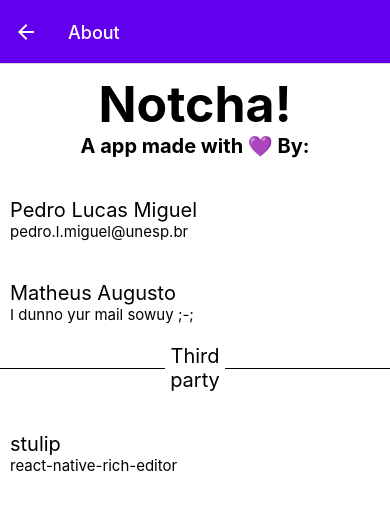
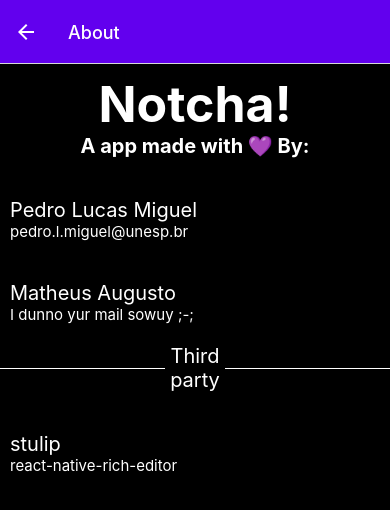
Before and after one commit to PedroLucasMiguel/notcha, a React Native app in the folder Notcha/: screen /AboutScreen in a window 390 px wide. Shown: the top 510 px of the page. Built offline with nearby package versions, Linux system fonts and the light colour scheme.

Commit message:
Implementing contexts and Dark theme!
Now we have the dark theme option enabled by the fact that
we are now using te "context api".

```diff
--- a/Notcha/App.js
+++ b/Notcha/App.js
@@ -7,6 +7,7 @@ import UserNavigation from './screens/UserNavigation';
 import NoteEditor from './screens/NoteEditor';
 import { MaterialColors } from './utils/MaterialDesign';
 import AboutScreen from './screens/AboutScreen';
+import AppContextProvider from './Context';
 
 const Stack = createNativeStackNavigator();
 
@@ -24,6 +25,7 @@ const Stack = createNativeStackNavigator();
 
 export default function App() {
   return(
+    <AppContextProvider>
       <NavigationContainer>
         <StatusBar
           backgroundColor={MaterialColors.purple_700}
@@ -64,5 +66,6 @@ export default function App() {
           />
         </Stack.Navigator>
       </NavigationContainer>
+    </AppContextProvider>
   );
 }
--- /dev/null
+++ b/Notcha/Context.js
@@ -0,0 +1,13 @@
+import React, { useState, createContext } from 'react'
+
+export const AppContext = createContext({});
+
+export default function AppContextProvider(props) {
+    const [darkTheme, setDarkTheme] = useState(true)
+
+    return(
+        <AppContext.Provider value={{ darkTheme, setDarkTheme }}>
+            {props.children}
+        </AppContext.Provider>
+    );
+}
--- a/Notcha/screens/AboutScreen.js
+++ b/Notcha/screens/AboutScreen.js
@@ -1,28 +1,37 @@
-import React from "react";
+import React, { useContext, useState, useEffect } from "react";
 import { ScrollView, Text, StyleSheet, View } from "react-native";
 import { MaterialStyles } from "../utils/MaterialDesign";
 import Separator from "../utils/Components/Separator";
+import { AppContext } from "../Context";
 
 export default function AboutScreen() {
+
+  const theme = useContext(AppContext).darkTheme;
+  const [pageTheme, setPageTheme] = useState(theme ? [MaterialStyles.dt_background, Styles.dt_title, Styles.dt_title2, Styles.dt_author, Styles.dt_author_data] : [MaterialStyles.wt_background, Styles.wt_title, Styles.wt_title2, Styles.wt_author, Styles.wt_author_data]);
+
+  useEffect(() => {
+    setPageTheme(theme ? [MaterialStyles.dt_background, Styles.dt_title, Styles.dt_title2, Styles.dt_author, Styles.dt_author_data] : [MaterialStyles.wt_background, Styles.wt_title, Styles.wt_title2, Styles.wt_author, Styles.wt_author_data]);
+  }, [theme]);
+
   return(
-    <ScrollView style={MaterialStyles.wt_background}>
-      <Text style={Styles.title}>Notcha!</Text>
-      <Text style={Styles.title2}>A app made with 💜 By:</Text>
-      <Text style={Styles.author}>Pedro Lucas Miguel</Text>
-      <Text style={Styles.author_data}>pedro.l.miguel@unesp.br</Text>
-      <Text style={Styles.author}>Matheus Augusto</Text>
-      <Text style={Styles.author_data}>I dunno yur mail sowuy ;-;</Text>
+    <ScrollView style={pageTheme[0]}>
+      <Text style={pageTheme[1]}>Notcha!</Text>
+      <Text style={pageTheme[2]}>A app made with 💜 By:</Text>
+      <Text style={pageTheme[3]}>Pedro Lucas Miguel</Text>
+      <Text style={pageTheme[4]}>pedro.l.miguel@unesp.br</Text>
+      <Text style={pageTheme[3]}>Matheus Augusto</Text>
+      <Text style={pageTheme[4]}>I dunno yur mail sowuy ;-;</Text>
       <View style={Styles.third_party_view}>
         <Separator text='Third party' />
-        <Text style={Styles.author}>stulip</Text>
-        <Text style={Styles.author_data}>react-native-rich-editor</Text>
+        <Text style={pageTheme[3]}>stulip</Text>
+        <Text style={pageTheme[4]}>react-native-rich-editor</Text>
       </View>
     </ScrollView>
   );
 }
 
 const Styles = StyleSheet.create({
-  title: {
+  wt_title: {
     color: '#000000',
     textAlign: 'center',
     fontSize: 50,
@@ -30,23 +39,50 @@ const Styles = StyleSheet.create({
     marginTop: 10,
   },
 
-  title2: {
+  dt_title: {
+    color: '#FFFFFF',
+    textAlign: 'center',
+    fontSize: 50,
+    fontWeight: 'bold',
+    marginTop: 10,
+  },
+
+  wt_title2: {
     color: '#000000',
     textAlign: 'center',
     fontSize: 20,
     fontWeight: 'bold',
-
   },
 
-  author: {
+  dt_title2: {
+    color: '#FFFFFF',
+    textAlign: 'center',
+    fontSize: 20,
+    fontWeight: 'bold',
+  },
+
+  wt_author: {
     color: '#000000',
     fontSize: 20,
     marginLeft: 10,
     marginTop: 40,
   },
 
-  author_data: {
+  dt_author: {
+    color: '#FFFFFF',
+    fontSize: 20,
+    marginLeft: 10,
+    marginTop: 40,
+  },
+
+  wt_author_data: {
     color: '#000000',
+    fontSize: 15,
+    marginLeft: 10,
+  },
+
+  dt_author_data: {
+    color: '#FFFFFF',
     fontSize: 15,
     marginLeft: 10,
   },
@@ -54,4 +90,5 @@ const Styles = StyleSheet.create({
   third_party_view: {
     marginTop: 20,
   }
+
 });
--- a/Notcha/screens/ConfigScreen.js
+++ b/Notcha/screens/ConfigScreen.js
@@ -1,7 +1,8 @@
-import React, {useState} from "react";
+import React, { useState, useContext, useEffect } from "react";
 import { ScrollView, View, Text, StyleSheet, Switch, ToastAndroid, TextInput } from "react-native";
 import { PrimaryButton } from "../utils/Components/CustomButtons";
 import { MaterialStyles, MaterialColors } from "../utils/MaterialDesign";
+import { AppContext } from '../Context'
 
 function wipMessage() {
   ToastAndroid.showWithGravityAndOffset(
@@ -14,20 +15,35 @@ function wipMessage() {
 }
 
 export default function ConfigScreen() {
+
+  const { darkTheme, setDarkTheme } = useContext(AppContext);
+  const [pageTheme, setPageTheme] = useState(darkTheme ? [MaterialStyles.dt_background, Styles.dt_section_title, Styles.dt_section_item] : [MaterialStyles.wt_background, Styles.wt_section_title, Styles.wt_section_item]);
+
   const [darkThemeSwitch, setDarkThemeSwitch] = useState(false)
 
+  useEffect(() => {
+    setPageTheme(darkTheme ? [MaterialStyles.dt_background, Styles.dt_section_title, Styles.dt_section_item] : [MaterialStyles.wt_background, Styles.wt_section_title, Styles.wt_section_item]);
+  }, [darkTheme])
+
   return(
-    <ScrollView style={MaterialStyles.wt_background}>
+    <ScrollView style={pageTheme[0]}>
       <View style={Styles.section_view}>
-        <Text style={Styles.section_title}>
+        <Text style={pageTheme[1]}>
           Theming
         </Text>
         <View style={Styles.section_inside_view}>
-          <Text style={Styles.section_item}>Use Dark theme: </Text>
+          <Text style={pageTheme[2]}>Use Dark theme: </Text>
           <Switch
-            onValueChange={(v) => setDarkThemeSwitch(v)}
-            onChange={wipMessage}
-            value={darkThemeSwitch}
+            onValueChange={(v) => {
+              setDarkThemeSwitch(v);
+            }}
+            onChange={() => {
+              if (darkTheme)
+                setDarkTheme(false);
+              else
+                setDarkTheme(true);
+            }}
+            value={darkTheme}
             thumbColor={MaterialColors.purple_700}
             trackColor={MaterialColors.purple_500}
           />
@@ -35,11 +51,11 @@ export default function ConfigScreen() {
       </View>
 
       <View style={Styles.section_view}>
-        <Text style={Styles.section_title}>
+        <Text style={pageTheme[1]}>
           Files
         </Text>
         <View>
-          <Text style={Styles.section_item}>Default new file name: </Text>
+          <Text style={pageTheme[2]}>Default new file name: </Text>
           <TextInput defaultValue='NewFile' style={Styles.file_name_field} />
         </View>
       </View>
@@ -75,15 +91,28 @@ const Styles = StyleSheet.create({
     flexDirection: 'row',
   },
 
-  section_title: {
+  wt_section_title: {
     color: '#000000',
     fontSize: 35,
     fontWeight: 'bold',
     paddingBottom: 20,
   },
 
-  section_item: {
+  dt_section_title: {
+    color: '#FFFFFF',
+    fontSize: 35,
+    fontWeight: 'bold',
+    paddingBottom: 20,
+  },
+
+  wt_section_item: {
     color: '#000000',
+    fontSize: 20,
+    paddingBottom: 10,
+  },
+
+  dt_section_item: {
+    color: '#FFFFFF',
     fontSize: 20,
     paddingBottom: 10,
   },
--- a/Notcha/screens/LoginScreen.js
+++ b/Notcha/screens/LoginScreen.js
@@ -1,9 +1,9 @@
-import React from "react";
+import React, { useContext, useState, useEffect } from "react";
 import { ScrollView, Text, StyleSheet, Image, ToastAndroid, View } from "react-native";
 import { PrimaryButton, RoundIconButton } from "../utils/Components/CustomButtons";
 import { MaterialColors } from "../utils/MaterialDesign";
 import Separator from "../utils/Components/Separator";
-
+import { AppContext } from "../Context";
 /*
   Here we have out "Login screen"
 
@@ -12,14 +12,22 @@ import Separator from "../utils/Components/Separator";
 */
 
 export default function Login({navigation}) {
+
+  const theme = useContext(AppContext).darkTheme;
+  const [pageTheme, setPageTheme] = useState(theme ? [Styles.dt_main_view, Styles.dt_login_text, '#FFFFFF'] : [Styles.wt_main_view, Styles.wt_login_text, '#000000']);
+
+  useEffect(() => {
+    setPageTheme(theme ? [Styles.dt_main_view, Styles.dt_login_text, '#FFFFFF'] : [Styles.wt_main_view, Styles.wt_login_text, '#000000']);
+  }, [theme]);
+
   return(
 
-    <ScrollView style={Styles.main_view}>
+    <ScrollView style={pageTheme[0]}>
       <View style={Styles.about_view}>
         <RoundIconButton
           color={MaterialColors.purple_100}
           iconName='information-variant'
-          iconColor='#000000'
+          iconColor={pageTheme[2]}
           size={40}
           onPress={() => navigation.navigate('AboutScreen')}
         />
@@ -28,7 +36,7 @@ export default function Login({navigation}) {
         source={{uri: 'https://assets.pokemon.com/assets/cms2/img/pokedex/full/162.png'}}
         style={Styles.logo}
       />
-      <Text style={Styles.login_text}>Welcome to Notcha</Text>
+      <Text style={pageTheme[1]}>Welcome to Notcha</Text>
       <PrimaryButton
         title='Login as Google'
         padding={30}
@@ -60,13 +68,27 @@ export default function Login({navigation}) {
 }
 
 const Styles = StyleSheet.create({
-  main_view: {
+  wt_main_view: {
     backgroundColor: '#FFFFFF',
     paddingTop: 5,
   },
 
-  login_text: {
+  dt_main_view: {
+    backgroundColor: '#000000',
+    paddingTop: 5,
+  },
+
+  wt_login_text: {
     color: '#000000',
+    fontSize: 40,
+    fontWeight: 'bold',
+    textAlign: 'center',
+    paddingBottom: 55,
+    paddingTop: 10,
+  },
+
+  dt_login_text: {
+    color: '#FFFFFF',
     fontSize: 40,
     fontWeight: 'bold',
     textAlign: 'center',
--- a/Notcha/screens/NoteEditor.js
+++ b/Notcha/screens/NoteEditor.js
@@ -1,29 +1,31 @@
-import React, { useRef, useState } from "react";
-import {
-  ScrollView,
-  TextInput,
-  Text,
-  View,
-  StyleSheet,
-  ToastAndroid,
-} from "react-native";
+import React, { useRef, useState, useContext, useEffect } from "react";
+import { ScrollView, TextInput, Text, View, StyleSheet, ToastAndroid } from "react-native";
 import { MaterialStyles, MaterialColors } from "../utils/MaterialDesign";
 import { actions, RichEditor, RichToolbar } from "react-native-pell-rich-editor";
 import MaterialCommunityIcons from 'react-native-vector-icons/MaterialCommunityIcons';
+import { AppContext } from "../Context";
 
 export default function NoteEditor({route, navigation}) {
+
+  const theme = useContext(AppContext).darkTheme;
+  const [pageTheme, setPageTheme] = useState(theme ? [MaterialStyles.dt_background, Styles.dt_file_name] : [MaterialStyles.wt_background, Styles.wt_file_name]);
+
   const richText = useRef(null);
   const editorView = useRef(null);
   const [editorText, setEditorText] = useState('');
 
+  useEffect(() => {
+    setPageTheme(theme ? [MaterialStyles.dt_background, Styles.dt_file_name] : [MaterialStyles.wt_background, Styles.wt_file_name]);
+  }, [theme])
+
   return(
     <ScrollView
-      style={MaterialStyles.wt_background}
+      style={pageTheme[0]}
       ref={editorView}
       onContentSizeChange={ () => editorView.current.scrollToEnd({ animated: false })}
     >
       <View style={Styles.file_name_view}>
-        <Text style={Styles.file_name}>File name:</Text>
+        <Text style={pageTheme[1]}>File name:</Text>
         <TextInput
           defaultValue={route.params.fileName}
           style={Styles.file_name_field}
@@ -94,8 +96,15 @@ const Styles = StyleSheet.create({
     marginTop: 10,
   },
 
-  file_name: {
+  wt_file_name: {
     color: '#000000',
+    fontWeight: 'bold',
+    fontSize: 25,
+    paddingBottom: 10,
+  },
+
+  dt_file_name: {
+    color: '#FFFFFF',
     fontWeight: 'bold',
     fontSize: 25,
     paddingBottom: 10,
--- a/Notcha/screens/UserNotes.js
+++ b/Notcha/screens/UserNotes.js
@@ -1,8 +1,9 @@
-import React from "react";
-import { ScrollView, View, StyleSheet, Alert, ToastAndroid } from "react-native";
+import React, { useContext, useState, useEffect } from "react";
+import { ScrollView, View, StyleSheet, Alert, ToastAndroid, Text } from "react-native";
 import { MaterialStyles } from "../utils/MaterialDesign";
 import { PrimaryButton, SecondaryButton } from "../utils/Components/CustomButtons";
 import Separator from "../utils/Components/Separator";
+import { AppContext } from "../Context";
 
 export default function UserNotes({navigation}) {
 
@@ -44,9 +45,17 @@ export default function UserNotes({navigation}) {
     );
   }
 
+  const darkTheme = useContext(AppContext).darkTheme;
+  const [pageTheme, setPageTheme] = useState(darkTheme ? MaterialStyles.dt_background : MaterialStyles.wt_background);
+
+  useEffect(() => {
+    setPageTheme(darkTheme ? MaterialStyles.dt_background : MaterialStyles.wt_background);
+  }, [darkTheme]);
+
   return(
-    <ScrollView style={MaterialStyles.wt_background}>
+    <ScrollView style={pageTheme}>
       <View style={Styles.topView}>
+        <Text style={{color: 'black'}}>{}</Text>
         <PrimaryButton
           title='Create a note'
           padding={30}
--- a/Notcha/utils/Components/CustomButtons.js
+++ b/Notcha/utils/Components/CustomButtons.js
@@ -1,13 +1,8 @@
-import React from "react";
-import {
-  View,
-  TouchableHighlight,
-  Pressable,
-  Text,
-} from "react-native";
+import React, { useContext, useState, useEffect } from "react";
+import { View, TouchableHighlight, Pressable, Text } from "react-native";
 import MaterialCommunityIcons from 'react-native-vector-icons/MaterialCommunityIcons';
-
 import { MaterialColors } from "../MaterialDesign";
+import { AppContext } from '../../Context'
 
 function CustomButton(props) {
 
@@ -127,6 +122,13 @@ function CustomPressableButton(props) {
 
 function PrimaryButton(props) {
 
+  const darkTheme = useContext(AppContext).darkTheme;
+  const [tColor, setTColor] = useState(darkTheme ? '#FFFFFF' : '#000000');
+
+  useEffect(() => {
+    setTColor(darkTheme ? '#FFFFFF' : '#000000');
+  }, [darkTheme]);
+
   /*
     Props:
       - title
@@ -140,7 +142,7 @@ function PrimaryButton(props) {
   return(
     <CustomButton
       color={MaterialColors.purple_200}
-      textColor='#000000'
+      textColor={tColor}
       title={props.title}
       width={props.width}
       height={props.height}
@@ -153,6 +155,13 @@ function PrimaryButton(props) {
 }
 
 function SecondaryButton(props) {
+
+  const darkTheme = useContext(AppContext).darkTheme;
+  const [tColor, setTColor] = useState(darkTheme ? '#FFFFFF' : '#000000');
+
+  useEffect(() => {
+    setTColor(darkTheme ? '#FFFFFF' : '#000000');
+  }, [darkTheme]);
 
   /*
     Props:
@@ -168,7 +177,7 @@ function SecondaryButton(props) {
   return(
     <CustomPressableButton
       color={MaterialColors.purple_100}
-      textColor='#000000'
+      textColor={tColor}
       title={props.title}
       width={props.width}
       height={props.height}
--- a/Notcha/utils/Components/Separator.js
+++ b/Notcha/utils/Components/Separator.js
@@ -1,8 +1,17 @@
 // From: https://stackoverflow.com/questions/43380260/draw-horizontal-rule-in-react-native
-import React from "react"
-import {View, Text} from "react-native"
+import React, { useContext, useState, useEffect } from 'react'
+import { View, Text, StyleSheet } from 'react-native'
+import { AppContext } from '../../Context';
 
 export default function Separator(props) {
+
+  const darkTheme = useContext(AppContext).darkTheme;
+  const [componentStyle, setcomponentStyle] = useState(darkTheme ? [Styles.dt_text, Styles.dt_line] : [Styles.wt_text, Styles.wt_line]);
+
+  useEffect(() => {
+    setcomponentStyle(darkTheme ? [Styles.dt_text, Styles.dt_line] : [Styles.wt_text, Styles.wt_line]);
+  }, [darkTheme]);
+
   return(
     <View style={{
         flexDirection: 'row',
@@ -11,23 +20,41 @@ export default function Separator(props) {
         paddingBottom: props.padding,
       }}
     >
-      <View style={{
-          flex: 1,
-          height: 1,
-          backgroundColor: 'black'
-        }}
-      />
+      <View style={componentStyle[1]} />
       <View>
-        <Text style={{
-            width: 60,
-            fontSize: 20,
-            textAlign: 'center',
-            color: '#000000'
-          }}>
+        <Text style={componentStyle[0]}>
           {props.text}
         </Text>
       </View>
-      <View style={{flex: 1, height: 1, backgroundColor: 'black'}} />
+      <View style={componentStyle[1]} />
     </View>
   );
 }
+
+const Styles = StyleSheet.create({
+  wt_text: {
+    width: 60,
+    fontSize: 20,
+    textAlign: 'center',
+    color: '#000000',
+  },
+
+  wt_line: {
+    flex: 1,
+    height: 1,
+    backgroundColor: '#000000'
+  },
+
+  dt_line: {
+    flex: 1,
+    height: 1,
+    backgroundColor: '#FFFFFF'
+  },
+
+  dt_text: {
+    width: 60,
+    fontSize: 20,
+    textAlign: 'center',
+    color: '#FFFFFF',
+  },
+});
--- a/Notcha/utils/MaterialDesign.js
+++ b/Notcha/utils/MaterialDesign.js
@@ -4,7 +4,7 @@ var MaterialColors = {
   purple_500: '#6200EE',
   purple_700: '#3700B3',
   purple_200: '#BB86FC',
-  purple_100: '#FCAEEF',
+  purple_100: '#FA93E9',
 };
 
 const MaterialStyles = StyleSheet.create({
@@ -17,6 +17,9 @@ const MaterialStyles = StyleSheet.create({
     color: '#000000',
   },
   // --------------------------------
+  dt_background: {
+    backgroundColor: '#000000',
+  },
 });
 
 
```
Lines whose indentation alone changed are shown as unchanged.
